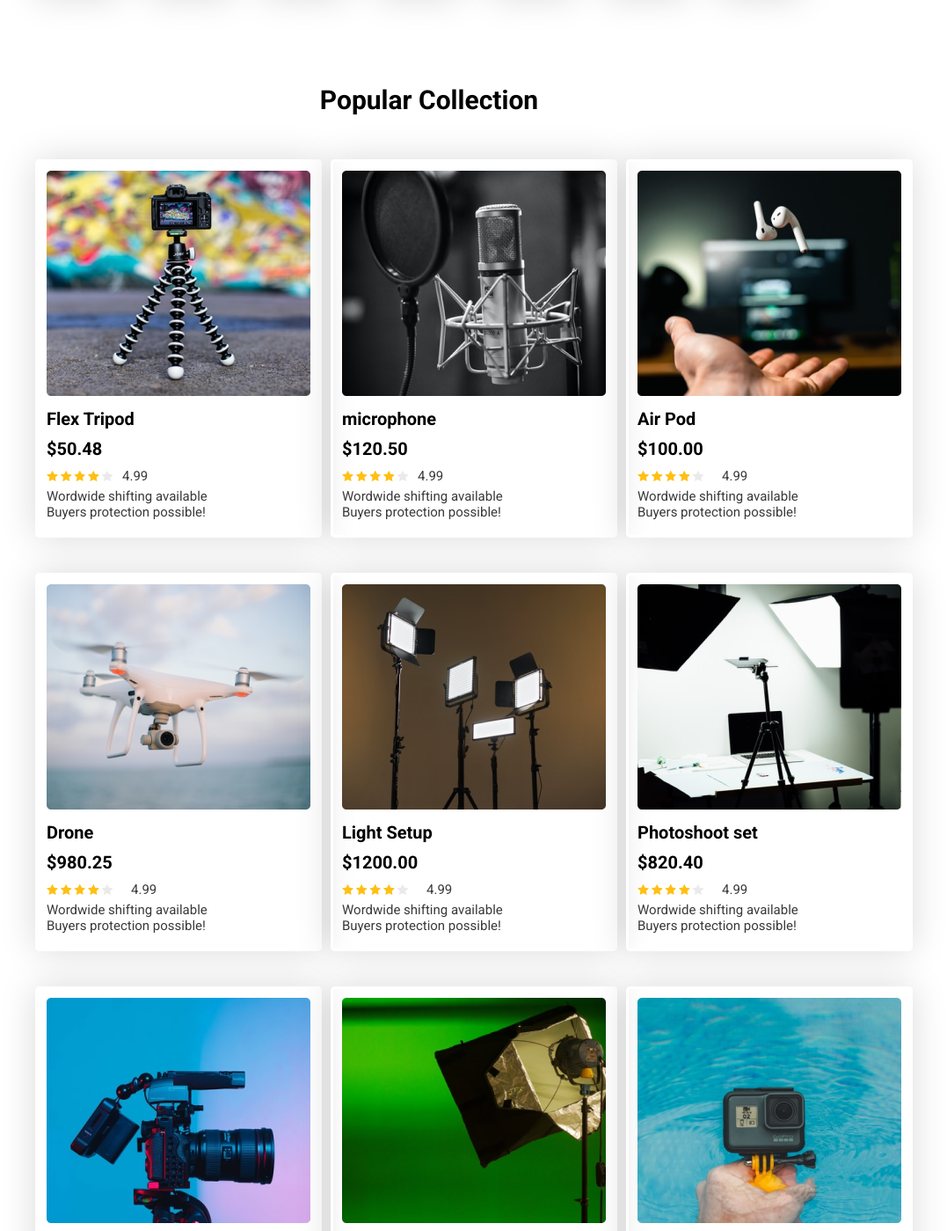
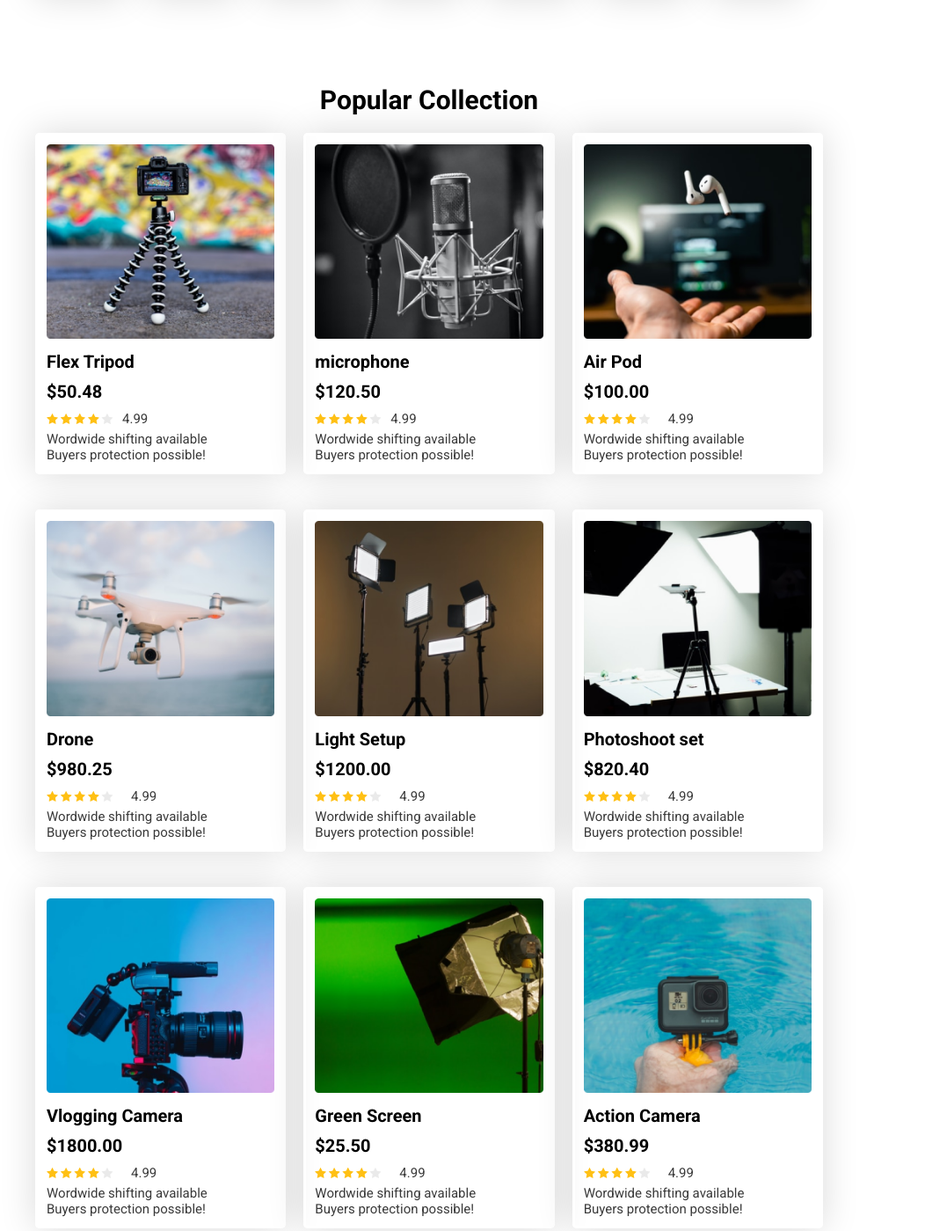
Before and after one commit to ibrahim2337/influencer-product, a plain HTML site: page index.html in a window 1280 px wide. Shown: the part 740-2139 px from the top of the page at 88% size, without its empty margins (152-1229 px from the left). Drawn offline with Linux system fonts and the light colour scheme.

```diff
--- a/index.html
+++ b/index.html
@@ -61,7 +61,7 @@
       <h2 class="collection-title">Popular Collection</h2>
       <div class="collection-item">
         <div class="collection-list">
-          <img src="./images/tripod.png" alt="" />
+          <img class="product-img" src="./images/tripod.png" alt="" />
           <h3>Flex Tripod</h3>
           <h4>$50.48</h4>
           <div class="parcent">
@@ -73,7 +73,7 @@
         </div>
 
         <div class="collection-list">
-          <img src="./images/mic.png" alt="" />
+          <img class="product-img" src="./images/mic.png" alt="" />
           <h3>microphone</h3>
           <h4>$120.50</h4>
           <div class="parcent">
@@ -85,7 +85,7 @@
         </div>
 
         <div class="collection-list">
-          <img src="./images/airpod.png" alt="" />
+          <img class="product-img" src="./images/airpod.png" alt="" />
           <h3>Air Pod</h3>
           <h4>$100.00</h4>
           <div class="parcent">
@@ -98,7 +98,7 @@
         </div>
 
         <div class="collection-list">
-          <img src="./images/drone.png" alt="" />
+          <img class="product-img" src="./images/drone.png" alt="" />
           <h3>Drone</h3>
           <h4>$980.25</h4>
           <div class="parcent">
@@ -111,7 +111,7 @@
         </div>
 
         <div class="collection-list">
-          <img src="./images/lights.png" alt="" />
+          <img class="product-img" src="./images/lights.png" alt="" />
           <h3>Light Setup</h3>
           <h4>$1200.00</h4>
           <div class="parcent">
@@ -124,7 +124,7 @@
         </div>
 
         <div class="collection-list">
-          <img src="./images/setup.png" alt="" />
+          <img class="product-img" src="./images/setup.png" alt="" />
           <h3>Photoshoot set</h3>
           <h4>$820.40</h4>
           <div class="parcent">
@@ -137,7 +137,7 @@
         </div>
 
         <div class="collection-list">
-          <img src="./images/camera.png" alt="" />
+          <img class="product-img" src="./images/camera.png" alt="" />
           <h3>Vlogging Camera</h3>
           <h4>$1800.00</h4>
           <div class="parcent">
@@ -150,7 +150,7 @@
         </div>
 
         <div class="collection-list">
-          <img src="./images/single-light.png" alt="" />
+          <img class="product-img" src="./images/single-light.png" alt="" />
           <h3>Green Screen</h3>
           <h4>$25.50</h4>
           <div class="parcent">
@@ -163,7 +163,7 @@
         </div>
 
         <div class="collection-list">
-          <img src="./images/action.png" alt="" />
+          <img class="product-img" src="./images/action.png" alt="" />
           <h3>Action Camera</h3>
           <h4>$380.99</h4>
           <div class="parcent">
--- a/style.css
+++ b/style.css
@@ -99,7 +99,6 @@ html {
 .icon {
   display: grid;
   grid-template-columns: repeat(7, 1fr);
-  gap: 10px;
   width: 70%;
   margin: 0 auto;
 }
@@ -128,24 +127,28 @@ html {
   text-align: center;
   font-weight: 600;
   font-size: 30px;
-  margin-bottom: 30px;
+  /* margin-bottom: 30px; */
 }
 
 .collection-item {
   display: grid;
   grid-template-columns: repeat(3, 1fr);
-  gap: 10px;
+  gap: 20px;
 }
 
 .collection-list {
   width: 100%;
-  height: 430px;
   margin-top: 20px;
   border: 3px solid var(--color-white);
   box-shadow: 0px 0px 40px rgba(0, 0, 0, 0.15);
   border-radius: 5px;
   padding: 10px;
-  margin-bottom: 10px;
+  /* margin-bottom: 10px; */
+}
+
+.product-img {
+  width: 100%;
+  height: auto;
 }
 
 .parcent {
@@ -185,7 +188,6 @@ html {
 .featured {
   width: 70%;
   margin: 0 auto;
-
 }
 
 .featured-product {
@@ -195,14 +197,14 @@ html {
   margin-top: 100px;
 }
 
-.featured-title{
+.featured-title {
   font-weight: 700;
   font-size: 38px;
   color: var(--color-footer);
   margin-bottom: 10px;
 }
 
-.featured-story{
+.featured-story {
   font-weight: 700;
   font-size: 15px;
   color: var(--color-secondary-light);
```
Lines whose indentation alone changed are shown as unchanged.
